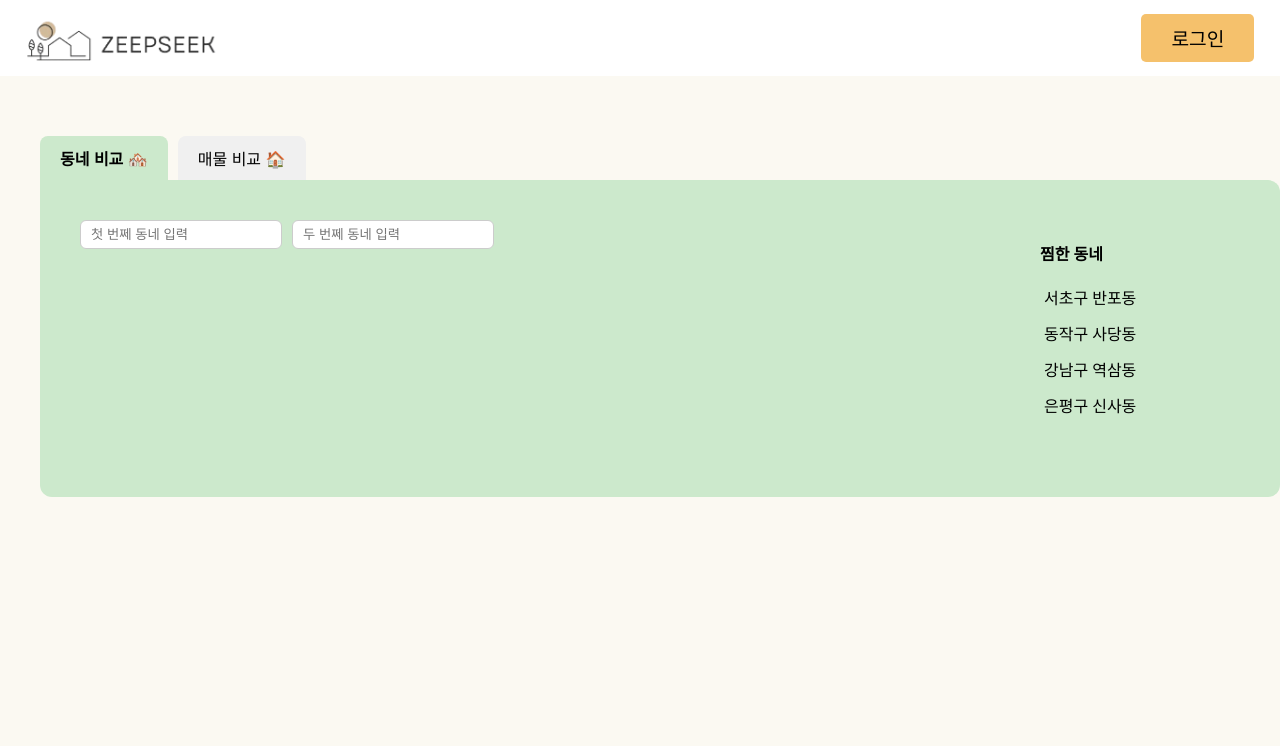
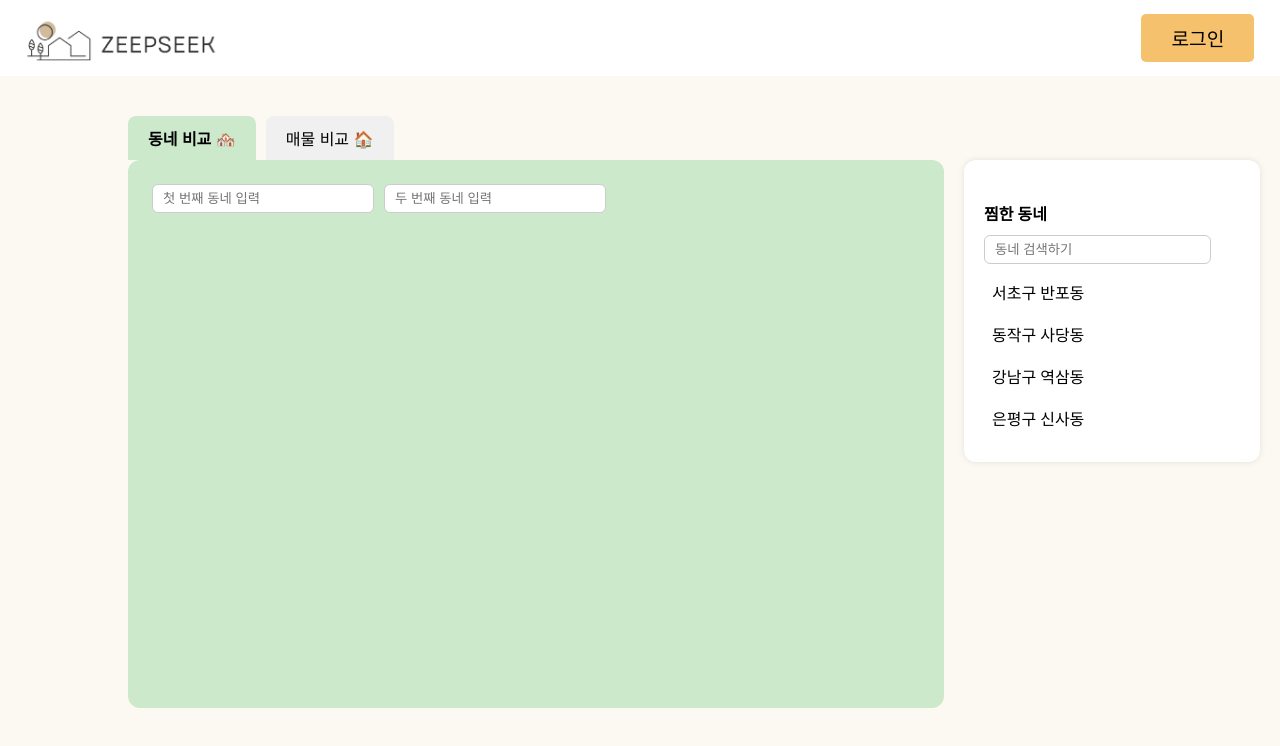
Before and after one commit to binaryarc/zeepseek, a React (Vite) app in the folder FE/: page /compare/estate in a window 1280 px wide. Shown: the top 746 px of the page. Built offline with nearby package versions, Linux system fonts and the light colour scheme.

Commit message:
[FE][feat] 동네 비교 페이지 css 구성 중(api도 체크해야 함) <이원재>

```diff
--- a/FE/src/features/compare/ComparePage.css
+++ b/FE/src/features/compare/ComparePage.css
@@ -1,6 +1,6 @@
   .compare-page {
-    padding: 60px 30px 30px;
-    max-width: 1200px;
+    padding-top: 5vh;
+    width: 80vw;
     margin: 0 auto;
   }
 
@@ -31,11 +31,3 @@
     background-color: #cce9cc;
     font-weight: bold;
   }
-
-  /* 컨테이너 */
-  .compare-content-container {
-    background-color: #cce9cc; /* active tab과 동일 */
-    padding: 20px;
-    border-radius: 0 12px 12px 12px; /* 상단 좌측은 탭과 연결 */
-    width: 100%;
-  }
--- a/FE/src/features/compare/ComparePage.jsx
+++ b/FE/src/features/compare/ComparePage.jsx
@@ -28,10 +28,8 @@ const ComparePage = () => {
             </button>
           </div>
 
-          {/* 컨테이너: 탭 아래에 붙음 */}
-          <div className="compare-content-container">
-            {activeTab === "region" ? <RegionCompare /> : <EstateCompare />}
-          </div>
+          {/* 여기서는 어떤 컴포넌트를 보여줄지만 결정 */}
+          {activeTab === "region" ? <RegionCompare /> : <EstateCompare />}
         </div>
       </div>
     </div>
--- a/FE/src/features/compare/region/RegionCompare.css
+++ b/FE/src/features/compare/region/RegionCompare.css
@@ -1,106 +1,150 @@
-.region-compare-container {
-  padding: 20px;
+.region-compare-wrapper {
+  display: flex;
 
+  gap: 20px;
+  align-items: flex-start;
+  min-height: 500px;
 }
 
-.compare-header {
+.region-compare-container {
+  background-color: #cce9cc;
+  padding: 24px;
+  border-radius: 12px;
+  flex: 1;
+  min-height: 500px;
+  width: 60vw;
+  display: flex;
+  flex-direction: column;
+}
+
+.region-input-row {
   display: flex;
   gap: 10px;
   margin-bottom: 20px;
 }
 
-.compare-header button {
-  padding: 10px 16px;
-  font-size: 16px;
-  border: none;
-  background-color: #eee;
-  cursor: pointer;
-  border-radius: 8px;
+.region-input-wrapper {
+  display: flex;
+  align-items: center;
+  position: relative;
 }
 
-.compare-header .active-tab {
-  background-color: #d1f3c7;
-  font-weight: bold;
-}
-
-.region-select-section {
-  display: flex;
-  justify-content: space-between;
-  margin-bottom: 20px;
-}
-
-.region-input input {
-  width: 180px;
-  margin-right: 10px;
+.region-input-wrapper input {
+  width: 200px;
   padding: 6px 10px;
   border-radius: 6px;
   border: 1px solid #ccc;
 }
 
-.liked-regions {
-  min-width: 200px;
+.region-clear-button {
+  position: absolute;
+  right: 6px;
+  top: 50%;
+  transform: translateY(-50%);
+  background: transparent;
+  border: none;
+  font-size: 16px;
+  color: #f54770;
+  cursor: pointer;
 }
 
-.liked-regions h4 {
-  margin-bottom: 6px;
-}
-
-.liked-regions ul {
-  list-style: none;
-  padding: 0;
-}
-
-.liked-regions li {
-  cursor: pointer;
-  margin-bottom: 4px;
-  padding: 4px;
-  border-radius: 4px;
-}
-
-.liked-regions li:hover {
-  background-color: #c6f3bc;
-}
-
-.compare-chart {
+.liked-region-box {
   background-color: white;
   border-radius: 12px;
   padding: 20px;
-  margin-bottom: 20px;
+  width: 20vw;
+  box-shadow: 0 0 6px rgba(0, 0, 0, 0.1);
 }
 
-.score-row {
+.liked-region-box h4 {
   margin-bottom: 10px;
 }
 
-.score-label {
-  font-weight: bold;
-  margin-right: 10px;
+.search-input {
+  width: 80%;
+  padding: 6px 10px;
+  margin-bottom: 10px;
+  border-radius: 6px;
+  border: 1px solid #ccc;
 }
 
-.bar-wrapper {
-  display: flex;
-  gap: 5px;
-  height: 14px;
-  margin-top: 6px;
+.liked-region-box ul {
+  list-style: none;
+  width: 90%;
+  padding: 0;
+  margin: 0;
 }
 
-.score-bar {
-  height: 100%;
+.liked-region-box li {
+  padding: 6px 8px;
+  margin-bottom: 6px;
+  border-radius: 6px;
+  cursor: pointer;
+}
+
+.liked-region-box li:hover {
+  background-color: #e8fbe1;
+}
+
+.liked-region-box li.selected-region {
+  background-color: #d4f9c5;
+  font-weight: bold;
+}
+
+.compare-table {
+  margin-top: 20px;
+  background-color: white;
+  border-radius: 12px;
+  padding: 20px;
+  display: flex;
+  flex-direction: column;
+  gap: 12px;
+}
+
+.table-header,
+.table-row {
+  display: flex;
+  align-items: center;
+}
+
+.header-cell,
+.label-cell,
+.bar-cell {
+  flex: 1;
+  text-align: center;
+}
+
+.label-cell {
+  text-align: left;
+  font-weight: bold;
+  min-width: 80px;
+}
+
+.bar-cell {
+  display: flex;
+  width: 100%;
+  height: 16px;
   border-radius: 8px;
+  overflow: hidden;
+  background-color: #e0e0e0;
 }
 
 .score-bar.left {
   background-color: #70c26b;
+  height: 100%;
 }
 
-.score-bar.right {
+.score-bar.remain {
   background-color: #cccccc;
+  height: 100%;
 }
 
 .summary-box {
   background-color: white;
   border-radius: 12px;
-  padding: 20px;
+  padding: 24px;
+  margin-top: 30px;
+  box-shadow: 0 0 6px rgba(0, 0, 0, 0.05);
 }
 
 .loading-text {
--- a/FE/src/features/compare/region/RegionCompare.jsx
+++ b/FE/src/features/compare/region/RegionCompare.jsx
@@ -1,6 +1,6 @@
 import React, { useEffect, useState } from 'react';
 import './RegionCompare.css';
-import { fetchRegionScore, fetchRegionSummary } from '../../../common/api/api';
+import { fetchDongDetail, fetchRegionSummary } from '../../../common/api/api';
 
 function RegionCompare() {
   const [selectedRegion1, setSelectedRegion1] = useState(null);
@@ -8,109 +8,142 @@ function RegionCompare() {
   const [regionScores, setRegionScores] = useState({});
   const [summary, setSummary] = useState('');
   const [isLoading, setIsLoading] = useState(false);
+  const [searchText, setSearchText] = useState('');
 
   const dummyLikedRegions = ['서초구 반포동', '동작구 사당동', '강남구 역삼동', '은평구 신사동'];
+  const filteredRegions = dummyLikedRegions.filter((region) => region.includes(searchText));  //
 
-  const handleRegionSelect = async (index, regionName) => {
-    if (index === 1) setSelectedRegion1(regionName);
-    else setSelectedRegion2(regionName);
-  };
 
   useEffect(() => {
     const fetchCompareData = async () => {
       if (!selectedRegion1 || !selectedRegion2) return;
-
       setIsLoading(true);
       try {
-        const [score1, score2] = await Promise.all([
-          fetchRegionScore(selectedRegion1),
-          fetchRegionScore(selectedRegion2),
+        // Promise.all([...]) : 배열 구조 분해 할당이라네요ㅎㅎ
+        // 여러 개 비동기 작업을 동시에 실행하고, 모든 Promise가 완료될 때까지 기다렸다가 각 결과를 하나의 배열로 반환
+        const [data1, data2] = await Promise.all([
+          fetchDongDetail(11620685),
+          fetchDongDetail(11680510),
         ]);
-        setRegionScores({
-          [selectedRegion1]: score1,
-          [selectedRegion2]: score2,
-        });
+        setRegionScores({ [selectedRegion1]: data1, [selectedRegion2]: data2 });
 
         const summaryResult = await fetchRegionSummary(selectedRegion1, selectedRegion2);
-        setSummary(summaryResult?.summary || '');
+        setSummary(summaryResult?.result);
       } catch (err) {
         console.error('비교 데이터 로딩 실패:', err);
       } finally {
         setIsLoading(false);
       }
     };
-
     fetchCompareData();
   }, [selectedRegion1, selectedRegion2]);
 
-  const scoreLabels = ['편의', '보건', '여가', '안전', '카페', '대중교통', '식당', '술집'];
+  const scoreLabels = [
+    { label: '편의', key: 'convenience' },
+    { label: '보건', key: 'health' },
+    { label: '여가', key: 'leisure' },
+    { label: '안전', key: 'safe' },
+    { label: '마트', key: 'mart' },
+    { label: '대중교통', key: 'transport' },
+    { label: '식당', key: 'restaurant' },
+  ];
 
   return (
+    <div className="region-compare-total-container">
+      <div className="region-compare-wrapper">
         <div className="region-compare-container">
-
-
-      <div className="region-select-section">
-        <div className="region-input">
+          <div className="region-input-row">
+            <div className="region-input-wrapper">
               <input
                 type="text"
-            placeholder="첫 번쩨 동네 입력"
+                placeholder="첫 번째 동네 입력"
                 value={selectedRegion1 || ''}
                 onChange={(e) => setSelectedRegion1(e.target.value)}
               />
+              {selectedRegion1 && (
+                <button className="region-clear-button" onClick={() => setSelectedRegion1(null)}>❌</button>
+              )}
+            </div>
+            <div className="region-input-wrapper">
               <input
                 type="text"
-            placeholder="두 번쩨 동네 입력"
+                placeholder="두 번째 동네 입력"
                 value={selectedRegion2 || ''}
                 onChange={(e) => setSelectedRegion2(e.target.value)}
               />
-        </div>
-
-        <div className="liked-regions">
-          <h4>찜한 동네</h4>
-          <ul>
-            {dummyLikedRegions.map((region) => (
-              <li key={region} onClick={() => handleRegionSelect(1, region)}>
-                {region}
-              </li>
-            ))}
-          </ul>
+              {selectedRegion2 && (
+                <button className="region-clear-button" onClick={() => setSelectedRegion2(null)}>❌</button>
+              )}
             </div>
           </div>
 
-      {isLoading ? (
-        <p className="loading-text">동네 정보를 불러오는 중입니다...</p>
-      ) : (
-        selectedRegion1 &&
-        selectedRegion2 &&
-        regionScores[selectedRegion1] &&
-        regionScores[selectedRegion2] && (
-          <>
-            <div className="compare-chart">
-              {scoreLabels.map((label) => (
-                <div className="score-row" key={label}>
-                  <span className="score-label">{label}</span>
-                  <div className="bar-wrapper">
-                    <div
-                      className="score-bar left"
-                      style={{ width: `${regionScores[selectedRegion1][label]}%` }}
-                    ></div>
-                    <div
-                      className="score-bar right"
-                      style={{ width: `${regionScores[selectedRegion2][label]}%` }}
-                    ></div>
+          {!isLoading && selectedRegion1 && selectedRegion2 && (
+            <div className="compare-table">
+              <div className="table-header">
+                <div className="header-cell label-cell"></div>
+                <div className="header-cell">{selectedRegion1}</div>
+                <div className="header-cell">{selectedRegion2}</div>
+              </div>
+              {scoreLabels.map(({ label, key }) => (
+                <div className="table-row" key={key}>
+                  <div className="label-cell">{label}</div>
+                  <div className="bar-cell">
+                    <div className="score-bar left" style={{ width: `${regionScores[selectedRegion1]?.[key]}%` }}></div>
+                    <div className="score-bar remain" style={{ width: `${100 - regionScores[selectedRegion1]?.[key]}%` }}></div>
+                  </div>
+                  <div className="bar-cell">
+                    <div className="score-bar left" style={{ width: `${regionScores[selectedRegion2]?.[key]}%` }}></div>
+                    <div className="score-bar remain" style={{ width: `${100 - regionScores[selectedRegion2]?.[key]}%` }}></div>
                   </div>
                 </div>
               ))}
             </div>
+            )}
+        </div>
 
+        <div className="liked-region-box">
+          <h4>찜한 동네</h4>
+          <input
+              className="search-input"
+              type="text"
+              placeholder="동네 검색하기"
+              value={searchText}
+              onChange={(e) => setSearchText(e.target.value)}
+          />
+          <ul>
+            {filteredRegions.map((region) => {
+              const isSelected = region === selectedRegion1 || region === selectedRegion2;
+              return (
+                <li
+                  key={region}
+                  className={isSelected ? 'selected-region' : ''}
+                  onClick={() => {
+                    if (isSelected) return;
+                    if (!selectedRegion1) setSelectedRegion1(region);
+                    else if (!selectedRegion2) setSelectedRegion2(region);
+                    else {
+                      setSelectedRegion1(region);
+                      setSelectedRegion2(null);
+                    }
+                  }}
+                >
+                  {region} {region === selectedRegion1 ? '①' : region === selectedRegion2 ? '②' : ''}
+                </li>
+              );
+            })}
+          </ul>
+        </div>
+      </div>
+      <div className="region-ai-summary-container">
+        {summary && (
           <div className="summary-box">
             <h3>ZEEPSEEK AI의 동네 비교 요약</h3>
             <p>{summary}</p>
           </div>
-          </>
-        )
         )}
       </div>
+    </div>
+
   );
 }
 
```
Also changed, not shown: FE/src/common/api/api.js (+16 -7 lines). Lines whose indentation alone changed are shown as unchanged.
